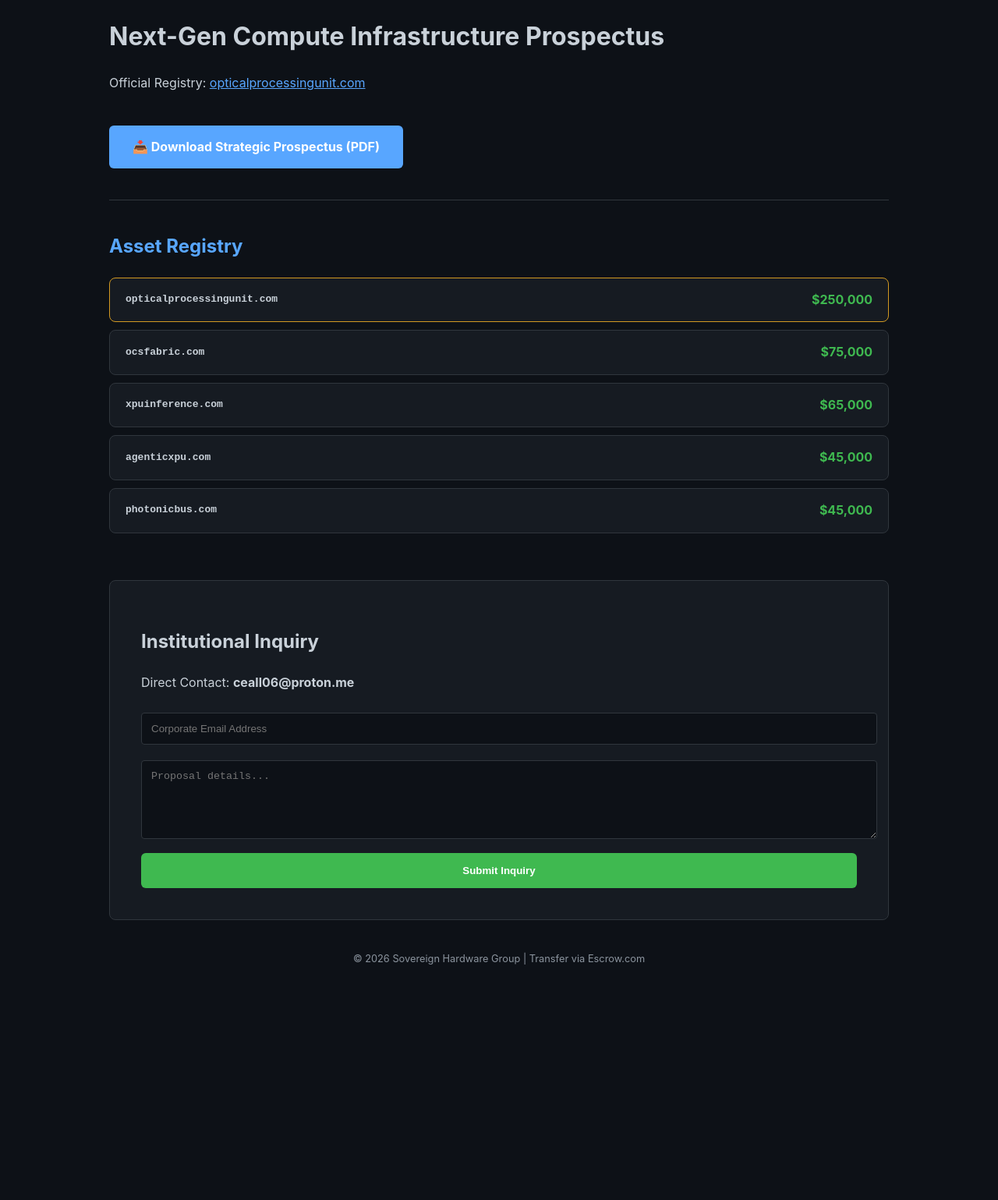
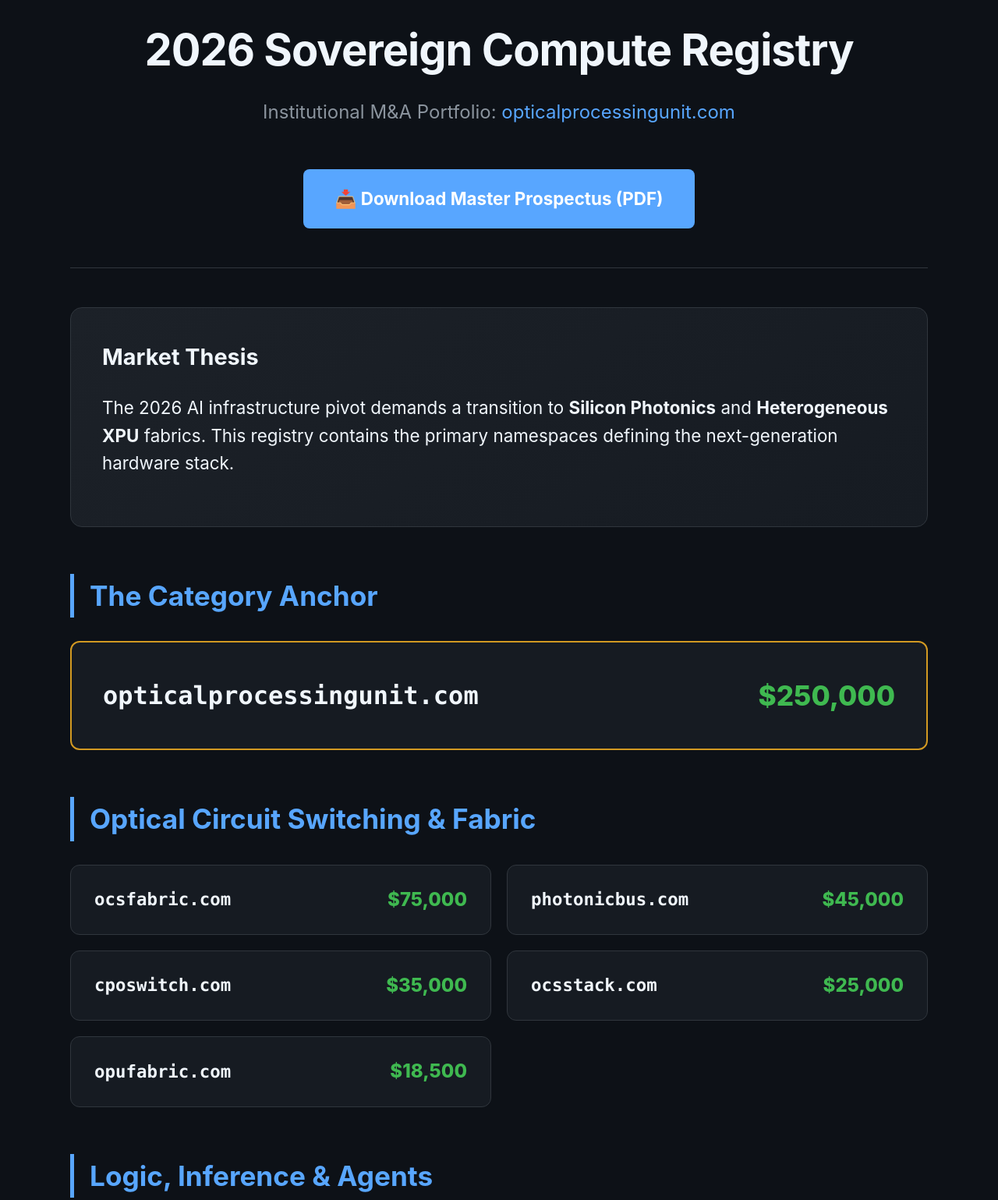
Before and after one commit to jkelly06/awesome-ai-hardware-assets, a plain HTML site: page index.html in a window 1280 px wide. Shown: the part 40-1579 px from the top of the page at 78% size. Before the commit the page ends 1360 px from the top, so only its background shows below. Drawn offline with Linux system fonts and the light colour scheme.

Commit message:
Revamp index.html for prospectus page layout and style
Updated the layout and styling of the prospectus page, including changes to font sizes, button styles, and section titles. Adjusted the tracking function for downloads and modified the contact form.

```diff
--- a/index.html
+++ b/index.html
@@ -11,12 +11,8 @@
       gtag('js', new Date());
       gtag('config', 'G-XXXXXXXXXX');
 
-      // TRACK PROSPECTUS DOWNLOADS
       function trackDownload() {
-        gtag('event', 'download', {
-          'event_category': 'prospectus',
-          'event_label': 'sovereign-compute-2026'
-        });
+        gtag('event', 'download', { 'event_category': 'prospectus', 'event_label': 'sovereign-compute-2026' });
       }
     </script>
 
@@ -26,62 +22,212 @@
 
     <style>
         :root {
-            --bg: #0d1117; --card: #161b22; --border: #30363d;
-            --text-main: #c9d1d9; --text-dim: #8b949e;
-            --blue: #58a6ff; --green: #3fb950; --gold: #d29922;
+            --bg: #0d1117;
+            --card: #161b22;
+            --border: #30363d;
+            --text-main: #f0f6fc;
+            --text-dim: #8b949e;
+            --blue: #58a6ff;
+            --green: #3fb950;
+            --gold: #d29922;
+            /* LARGER FONT SCALE */
+            --font-base: 20px;
+            --font-h1: 3.5rem;
+            --font-h2: 2.2rem;
+            --font-h3: 1.6rem;
+            --font-body: 1.25rem;
         }
-        body { background-color: var(--bg); color: var(--text-main); font-family: -apple-system, sans-serif; margin: 0; line-height: 1.6; }
-        .container { max-width: 1000px; margin: 0 auto; padding: 40px 20px; }
-        header { border-bottom: 1px solid var(--border); padding-bottom: 40px; }
+
+        body {
+            background-color: var(--bg);
+            color: var(--text-main);
+            font-family: -apple-system, BlinkMacSystemFont, "Segoe UI", Helvetica, Arial, sans-serif;
+            margin: 0;
+            line-height: 1.6;
+            font-size: var(--font-base);
+        }
+
+        .container { max-width: 1100px; margin: 0 auto; padding: 60px 20px; }
+
+        header {
+            border-bottom: 1px solid var(--border);
+            padding-bottom: 50px;
+            margin-bottom: 50px;
+            text-align: center;
+        }
+
+        h1 { font-size: var(--font-h1); margin: 0; letter-spacing: -1px; }
+        .subtitle { color: var(--text-dim); font-size: 1.5rem; margin-top: 15px; }
+
         .btn-download {
-            display: inline-block; background: var(--blue); color: #fff;
-            padding: 15px 30px; text-decoration: none; border-radius: 6px;
-            font-weight: bold; margin-top: 25px;
+            display: inline-block;
+            background: var(--blue);
+            color: #ffffff;
+            padding: 20px 40px;
+            text-decoration: none;
+            border-radius: 8px;
+            font-weight: bold;
+            font-size: 1.4rem;
+            margin-top: 30px;
+            transition: transform 0.2s;
         }
+        .btn-download:hover { transform: scale(1.02); }
+
+        .section-title {
+            font-size: var(--font-h2);
+            color: var(--blue);
+            margin-top: 60px;
+            margin-bottom: 30px;
+            border-left: 5px solid var(--blue);
+            padding-left: 20px;
+        }
+
+        .asset-grid {
+            display: grid;
+            grid-template-columns: repeat(auto-fill, minmax(450px, 1fr));
+            gap: 20px;
+        }
+
         .asset-card {
-            background: var(--card); border: 1px solid var(--border);
-            padding: 15px 20px; border-radius: 8px; margin-bottom: 10px;
-            display: flex; justify-content: space-between; align-items: center;
+            background: var(--card);
+            border: 1px solid var(--border);
+            padding: 25px 30px;
+            border-radius: 12px;
+            display: flex;
+            justify-content: space-between;
+            align-items: center;
+            transition: border-color 0.3s;
         }
-        .domain-name { font-family: monospace; font-weight: bold; }
-        .price { color: var(--green); font-weight: bold; }
-        .contact-form { background: var(--card); padding: 40px; border-radius: 8px; margin-top: 60px; border: 1px solid var(--border); }
-        input, textarea { width: 100%; padding: 12px; margin: 10px 0; background: var(--bg); border: 1px solid var(--border); color: white; border-radius: 4px; }
-        button { background: var(--green); color: white; border: none; padding: 15px 30px; border-radius: 6px; cursor: pointer; width: 100%; font-weight: bold; }
+        .asset-card:hover { border-color: var(--blue); }
+
+        .domain-name { font-size: 1.4rem; font-family: 'SFMono-Regular', Consolas, monospace; font-weight: 600; }
+        .price { font-size: 1.5rem; color: var(--green); font-weight: 800; }
+
+        .thesis-box {
+            background: linear-gradient(145deg, #1c2128, #161b22);
+            padding: 40px;
+            border-radius: 15px;
+            border: 1px solid var(--border);
+            font-size: 1.4rem;
+            margin-bottom: 50px;
+        }
+
+        .contact-form {
+            background: var(--card);
+            padding: 50px;
+            border-radius: 15px;
+            border: 1px solid var(--border);
+            margin-top: 80px;
+        }
+
+        input, textarea {
+            width: 100%;
+            padding: 18px;
+            margin: 15px 0;
+            background: var(--bg);
+            border: 1px solid var(--border);
+            color: white;
+            font-size: 1.2rem;
+            border-radius: 8px;
+        }
+
+        button {
+            background: var(--green);
+            color: white;
+            border: none;
+            padding: 20px;
+            border-radius: 8px;
+            cursor: pointer;
+            font-size: 1.4rem;
+            font-weight: bold;
+            width: 100%;
+        }
+
+        footer {
+            text-align: center;
+            padding: 80px 0;
+            color: var(--text-dim);
+            font-size: 1.1rem;
+            border-top: 1px solid var(--border);
+        }
+
+        @media (max-width: 600px) {
+            h1 { font-size: 2.2rem; }
+            .asset-grid { grid-template-columns: 1fr; }
+            .domain-name { font-size: 1.1rem; }
+        }
     </style>
 </head>
 <body>
 
 <div class="container">
     <header>
-        <h1>Next-Gen Compute Infrastructure Prospectus</h1>
-        <p>Official Registry: <a href="https://opticalprocessingunit.com" style="color: var(--blue);">opticalprocessingunit.com</a></p>
-        <a href="prospectus-2026-sovereign-compute.pdf" class="btn-download" onclick="trackDownload()" download>📥 Download Strategic Prospectus (PDF)</a>
+        <h1>2026 Sovereign Compute Registry</h1>
+        <p class="subtitle">Institutional M&A Portfolio: <a href="https://opticalprocessingunit.com" style="color:var(--blue); text-decoration:none;">opticalprocessingunit.com</a></p>
+        <a href="prospectus-2026-sovereign-compute.pdf" class="btn-download" onclick="trackDownload()" download>📥 Download Master Prospectus (PDF)</a>
     </header>
 
     <main>
-        <div style="margin: 40px 0;">
-            <h2 style="color: var(--blue);">Asset Registry</h2>
-            <div class="asset-card" style="border-color: var(--gold);"><span class="domain-name">opticalprocessingunit.com</span><span class="price">$250,000</span></div>
+        <div class="thesis-box">
+            <h2 style="margin-top:0; font-size: 1.8rem;">Market Thesis</h2>
+            <p>The 2026 AI infrastructure pivot demands a transition to <strong>Silicon Photonics</strong> and <strong>Heterogeneous XPU</strong> fabrics. This registry contains the primary namespaces defining the next-generation hardware stack.</p>
+        </div>
+
+        <h2 class="section-title">The Category Anchor</h2>
+        <div class="asset-card" style="border: 2px solid var(--gold); padding: 40px;">
+            <span class="domain-name" style="font-size: 2rem;">opticalprocessingunit.com</span>
+            <span class="price" style="font-size: 2.2rem;">$250,000</span>
+        </div>
+
+        <h2 class="section-title">Optical Circuit Switching & Fabric</h2>
+        <div class="asset-grid">
             <div class="asset-card"><span class="domain-name">ocsfabric.com</span><span class="price">$75,000</span></div>
+            <div class="asset-card"><span class="domain-name">photonicbus.com</span><span class="price">$45,000</span></div>
+            <div class="asset-card"><span class="domain-name">cposwitch.com</span><span class="price">$35,000</span></div>
+            <div class="asset-card"><span class="domain-name">ocsstack.com</span><span class="price">$25,000</span></div>
+            <div class="asset-card"><span class="domain-name">opufabric.com</span><span class="price">$18,500</span></div>
+        </div>
+
+        <h2 class="section-title">Logic, Inference & Agents</h2>
+        <div class="asset-grid">
             <div class="asset-card"><span class="domain-name">xpuinference.com</span><span class="price">$65,000</span></div>
             <div class="asset-card"><span class="domain-name">agenticxpu.com</span><span class="price">$45,000</span></div>
-            <div class="asset-card"><span class="domain-name">photonicbus.com</span><span class="price">$45,000</span></div>
-            </div>
+            <div class="asset-card"><span class="domain-name">cpocampus.com</span><span class="price">$20,000</span></div>
+        </div>
+
+        <h2 class="section-title">OPU Compute & Nodes</h2>
+        <div class="asset-grid">
+            <div class="asset-card"><span class="domain-name">opucluster.com</span><span class="price">$25,000</span></div>
+            <div class="asset-card"><span class="domain-name">opuarray.com</span><span class="price">$18,500</span></div>
+            <div class="asset-card"><span class="domain-name">opunode.com</span><span class="price">$12,500</span></div>
+            <div class="asset-card"><span class="domain-name">opustack.com</span><span class="price">$12,500</span></div>
+        </div>
+
+        <h2 class="section-title">Quantum (QPU) Infrastructure</h2>
+        <div class="asset-grid">
+            <div class="asset-card"><span class="domain-name">qpucluster.com</span><span class="price">$25,000</span></div>
+            <div class="asset-card"><span class="domain-name">qpufabric.com</span><span class="price">$18,500</span></div>
+            <div class="asset-card"><span class="domain-name">qpuarray.com</span><span class="price">$12,500</span></div>
+            <div class="asset-card"><span class="domain-name">photonqpu.com</span><span class="price">$12,500</span></div>
+            <div class="asset-card"><span class="domain-name">qpugrid.com</span><span class="price">$10,000</span></div>
+            <div class="asset-card"><span class="domain-name">qpumesh.com</span><span class="price">$10,000</span></div>
+        </div>
 
         <div class="contact-form">
-            <h2>Institutional Inquiry</h2>
-            <p>Direct Contact: <strong>ceall06@proton.me</strong></p>
+            <h2 style="margin-top:0;">Institutional Inquiry</h2>
+            <p style="font-size: 1.4rem;">Registry Contact: <strong>ceall06@proton.me</strong></p>
             <form action="https://formspree.io/f/mkokwebb" method="POST">
-                <input type="email" name="email" placeholder="Corporate Email Address" required>
-                <textarea name="message" rows="5" placeholder="Proposal details..." required></textarea>
-                <button type="submit">Submit Inquiry</button>
+                <input type="hidden" name="_subject" value="Registry Inquiry: OpticalProcessingUnit.com">
+                <input type="email" name="email" placeholder="Corporate Email (e.g., name@nvidia.com)" required>
+                <textarea name="message" rows="5" placeholder="Strategic proposal or technical prospectus request..." required></textarea>
+                <button type="submit">Initialize Acquisition Dialogue</button>
             </form>
         </div>
     </main>
 
-    <footer style="text-align: center; padding: 40px; color: var(--text-dim); font-size: 0.8rem;">
-        © 2026 Sovereign Hardware Group | Transfer via Escrow.com
+    <footer>
+        <p>Transfer via Secure Escrow: Escrow.com / Dan.com</p>
+        <p>© 2026 Sovereign Hardware Group</p>
     </footer>
 </div>
 
```
